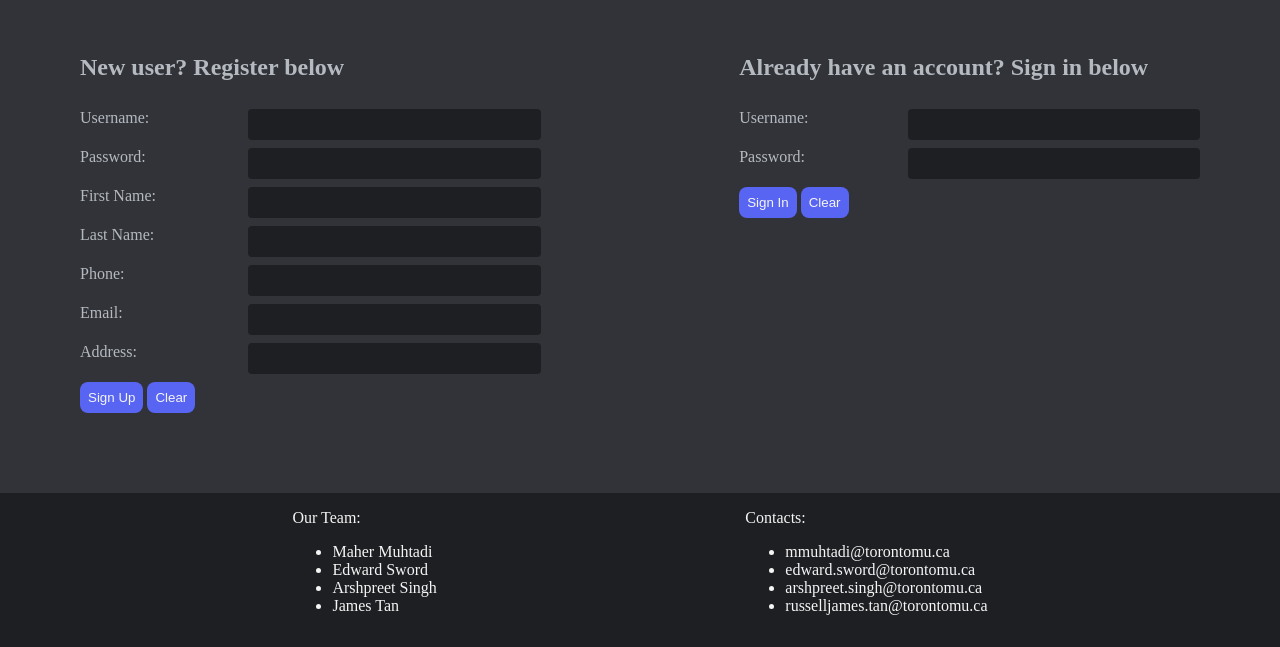
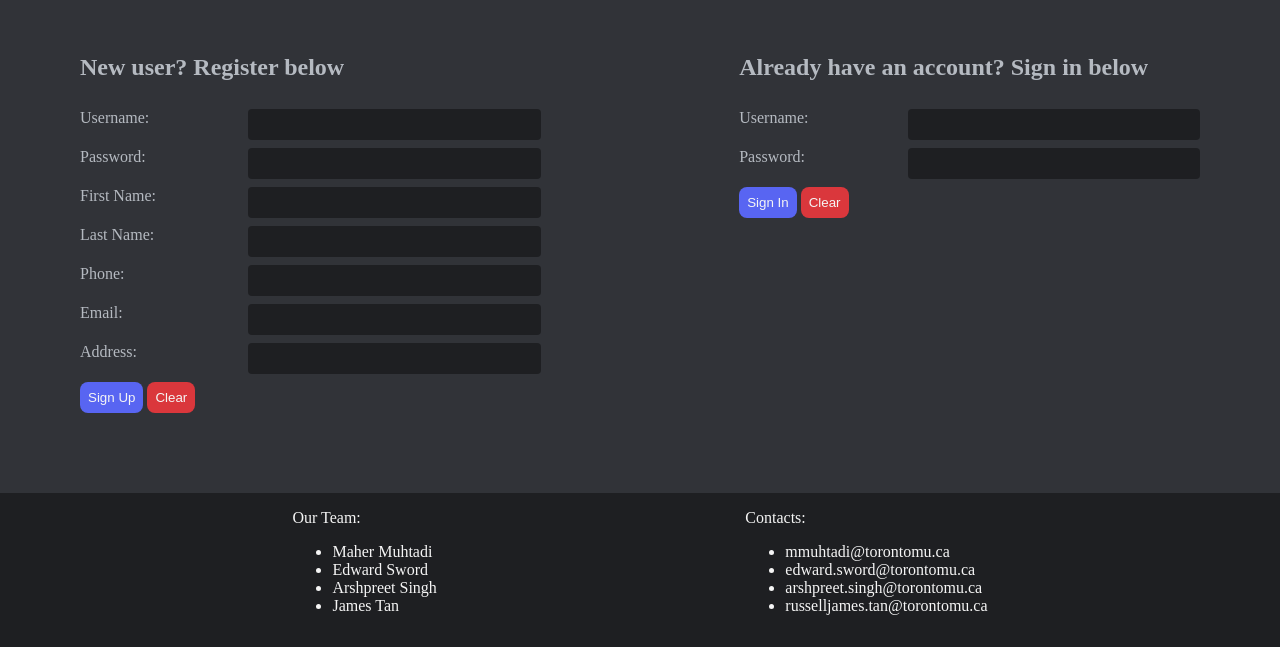
Before and after one commit to MaherMuhtadi/Smart-Customer-Services-Web-App, a PHP site: page /login.php in a window 1280 px wide. Shown: the part 168-815 px from the top of the page. Run offline with PHP 8.4, Linux system fonts and the light colour scheme; some web fonts are replaced.

Commit message:
made negate action buttons red

```diff
--- a/layout.php
+++ b/layout.php
@@ -29,7 +29,7 @@ function menuBar() {
             <button class='menu-item' onclick=\"window.open('reviews.php', '_self')\">Reviews</button>
             <button class='menu-item' onclick=\"window.open('services.php', '_self')\">Types of Services</button>
             <button class='menu-item' onclick=\"window.open('cart.php', '_self')\">Shopping Cart</button>
-            <button class='menu-item' onclick=\"window.open('login.php', '_self')\">Sign Out</button>
+            <button class='menu-item negative-button' onclick=\"window.open('login.php', '_self')\">Sign Out</button>
         </header>";
 }
 
--- a/login.php
+++ b/login.php
@@ -122,7 +122,7 @@ elseif (isset($_POST["signin"])) {
 
                 <div>
                     <button name="signup" type="submit">Sign Up</button>
-                    <button type="reset">Clear</button>
+                    <button class="negative-button" type="reset">Clear</button>
                 </div>
             </form>
 
@@ -141,7 +141,7 @@ elseif (isset($_POST["signin"])) {
 
                 <div>
                     <button name="signin" type="submit">Sign In</button>
-                    <button type="reset">Clear</button>
+                    <button class="negative-button" type="reset">Clear</button>
                 </div>
             </form>
         </div>
--- a/style.css
+++ b/style.css
@@ -54,6 +54,14 @@ button:hover {
     background-color: rgb(72, 82, 197);
 }
 
+.negative-button {
+    background-color: rgb(218,55,60);
+}
+
+.negative-button:hover {
+    background-color: rgb(180, 45, 50);
+}
+
 .menu-item {
     width: 10%;
 }
```
